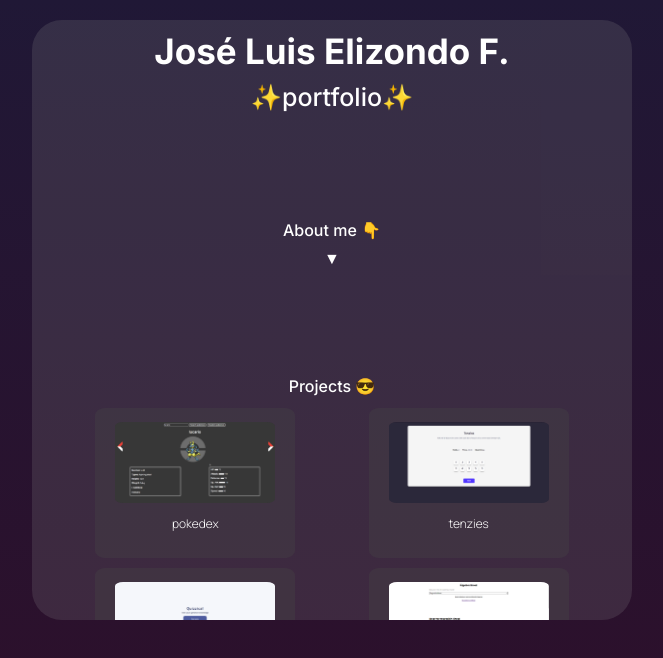
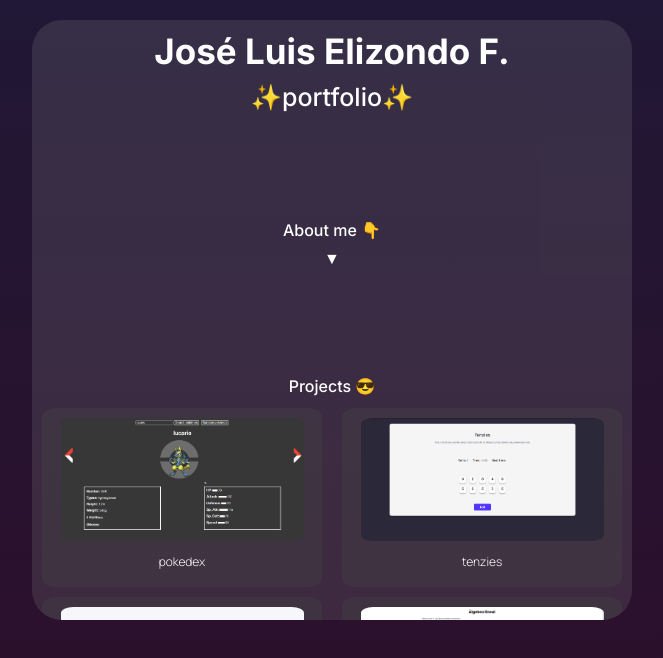
Before and after one commit to ElizondoStudios/portfolio, a React (Vite) app: page / in a window 1280 px wide. Shown: the top 658 px of the page, without its empty margins (308-971 px from the left). Built offline with nearby package versions, Linux system fonts and the light colour scheme.

Commit message:
styled project section

```diff
--- a/src/App.jsx
+++ b/src/App.jsx
@@ -59,7 +59,6 @@ function App() {
         <AboutMe showAM={showAM} toggleShowAM={toggleShowAM}/>
         <Projects/>
         <Socials/>
-        <div id="test">Hello world!</div>
       </div>
     </div>
   )
--- a/src/index.css
+++ b/src/index.css
@@ -95,7 +95,7 @@ body{
       filter: blur(2px);
       color: var(--text-color);
       opacity: 0;
-      transition: all 1s;
+      transition: all 0.8s;
     }
 
     h1.component{
@@ -152,26 +152,20 @@ body{
         transform: scale(1.1);
       }
 
-    #test{
-      margin-top: 1000px;
-    }
-
 /* ##### projects ##### */
 .project-card{
   background-color: rgba(70, 70, 70, 0.342);
-  min-width: 150px;
-  min-height: 150px;
-  max-width: 200px;
-  max-height: 200px;
+  width: 45%;
   border-radius: 5%;
-
-  display: flex;
-  justify-content: center;
-  align-items: center;
-  flex-direction: column;
+  padding: 5px;
 
   transform: translateX(-80%);
+  transition: all 0.5s;
 }
+
+  .project-card:hover{
+    background-color: rgba(120, 42, 165, 0.5);
+  }
 
   .project-card>a{
     color: inherit;
@@ -181,12 +175,22 @@ body{
     justify-content: center;
     align-items: center;
     flex-direction: column;
+    transition: all 0.5s;
   }
 
+    .project-card>a:hover{
+      transform: scale(1.1);
+    }
+
     .project-card-screenshot{
-      max-width: 80%;
+      margin-top: 5px;
+      width: 90%;
       border-radius: 5%;
     }
+
+      .project-card-screenshot:hover{
+        transform: none;
+      }
 
     .project-card>a>p{
       font-family: 'Manrope', sans-serif;
```
